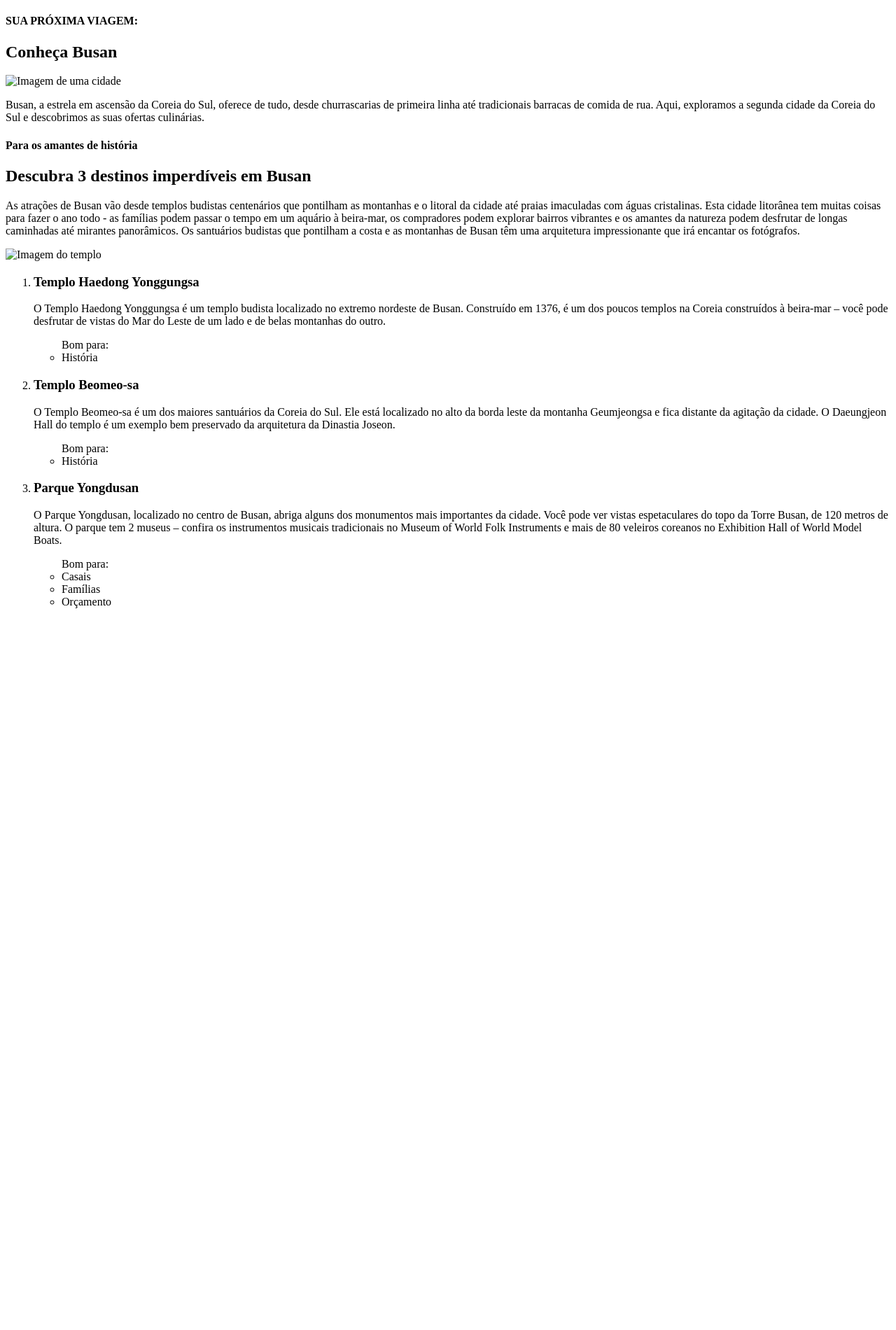
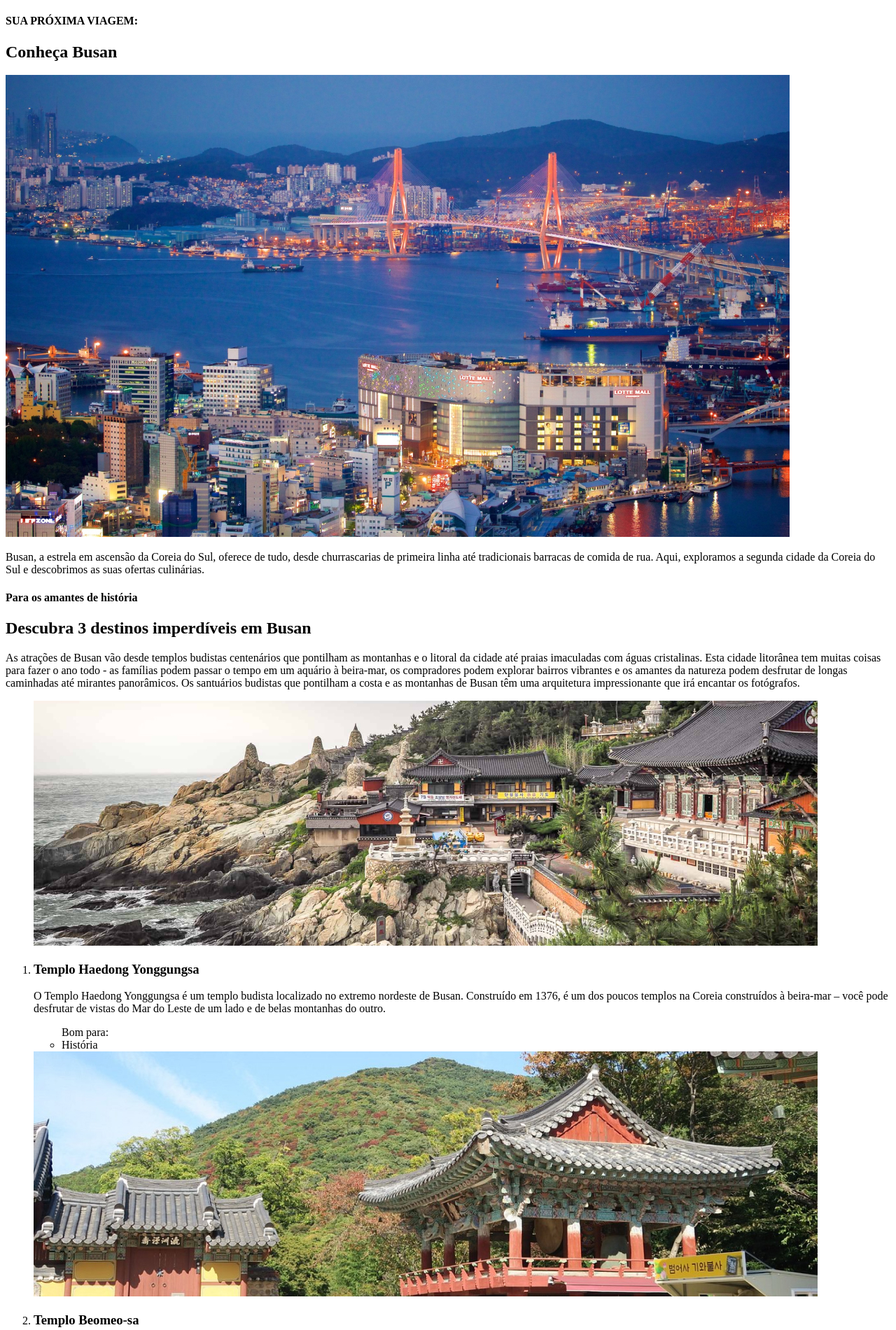
Before and after one commit to ArexDiniz/Turismo, a plain HTML site: page index.html in a window 1280 px wide. Shown: the top 1900 px of the page at 70% size. Before the commit the page ends 885 px from the top, so only its background shows below. Drawn offline with Linux system fonts and the light colour scheme.

Commit message:
add imgs

```diff
--- a/index.html
+++ b/index.html
@@ -12,7 +12,7 @@
       <section id="viagem">
         <h4>SUA PRÓXIMA VIAGEM:</h4>
         <h1>Conheça Busan</h1>
-        <img src="" alt="Imagem de uma cidade">
+        <img src="assets/conheca.jpg" alt="Imagem de uma cidade">
         <p>
           Busan, a estrela em ascensão da Coreia do Sul, oferece de tudo, desde churrascarias de primeira linha até tradicionais barracas de comida de rua. Aqui, exploramos a segunda cidade da Coreia do Sul e descobrimos as suas ofertas culinárias.
         </p>
@@ -27,8 +27,9 @@
       </section>
         <section id="destinos">
 
-          <img src="" alt="Imagem do templo">
+
           <ol>
+            <img src="assets/haedong.jpg" alt="Imagem do templo">
             <li>
               <h3>Templo Haedong Yonggungsa</h3>
               <p>
@@ -38,6 +39,7 @@
                 <li>História</li>
               </ul>
             </li>
+            <img src="assets/beomeo.jpg" alt="Imagem do templo">
             <li>
               <h3>Templo Beomeo-sa</h3>
               <p>
@@ -47,6 +49,7 @@
                 <li>História</li>
               </ul>
             </li>
+            <img src="assets/yongdusan.jpg" alt="Imagem do templo">
             <li>
               <h3>Parque Yongdusan</h3>
               <p>
```
Also changed, not shown: assets/beomeo.jpg (added), assets/conheca.jpg (added), assets/haedong.jpg (added), assets/yongdusan.jpg (added).
